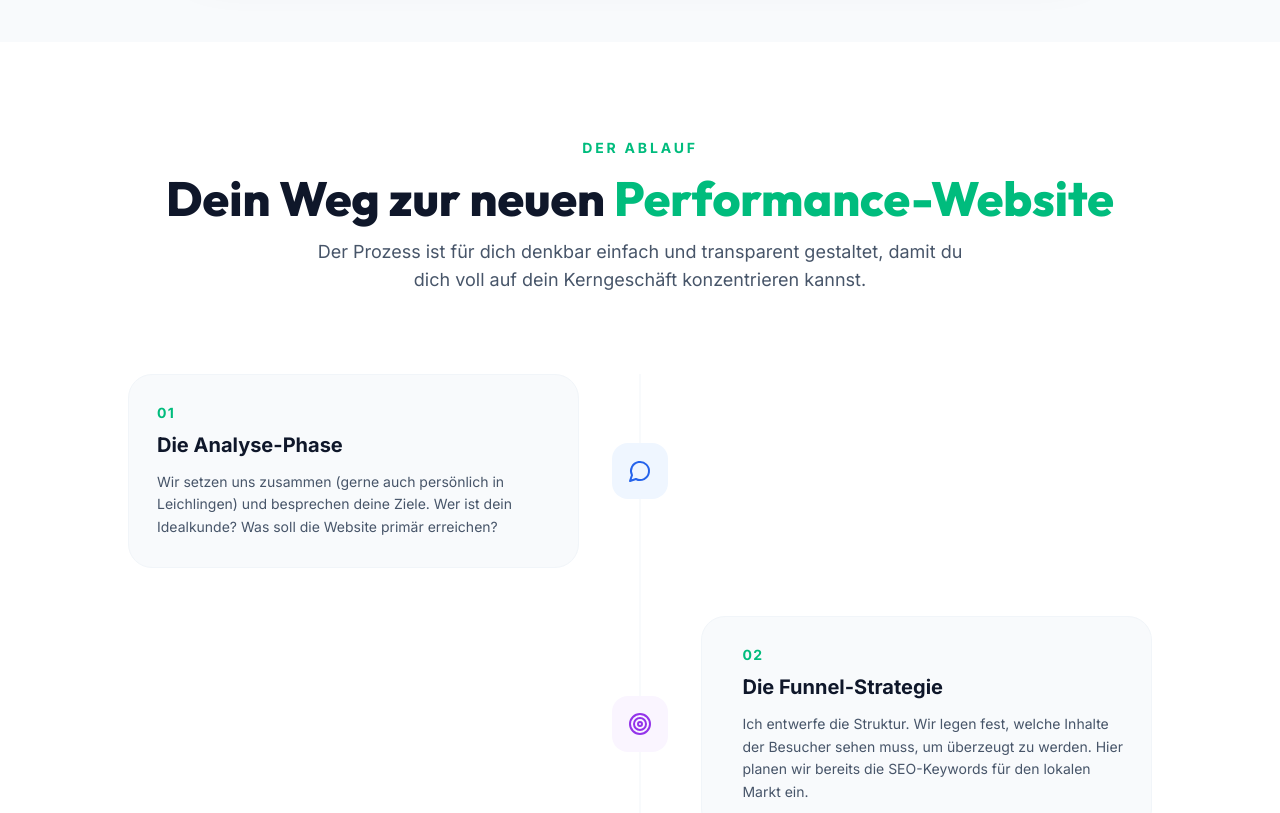
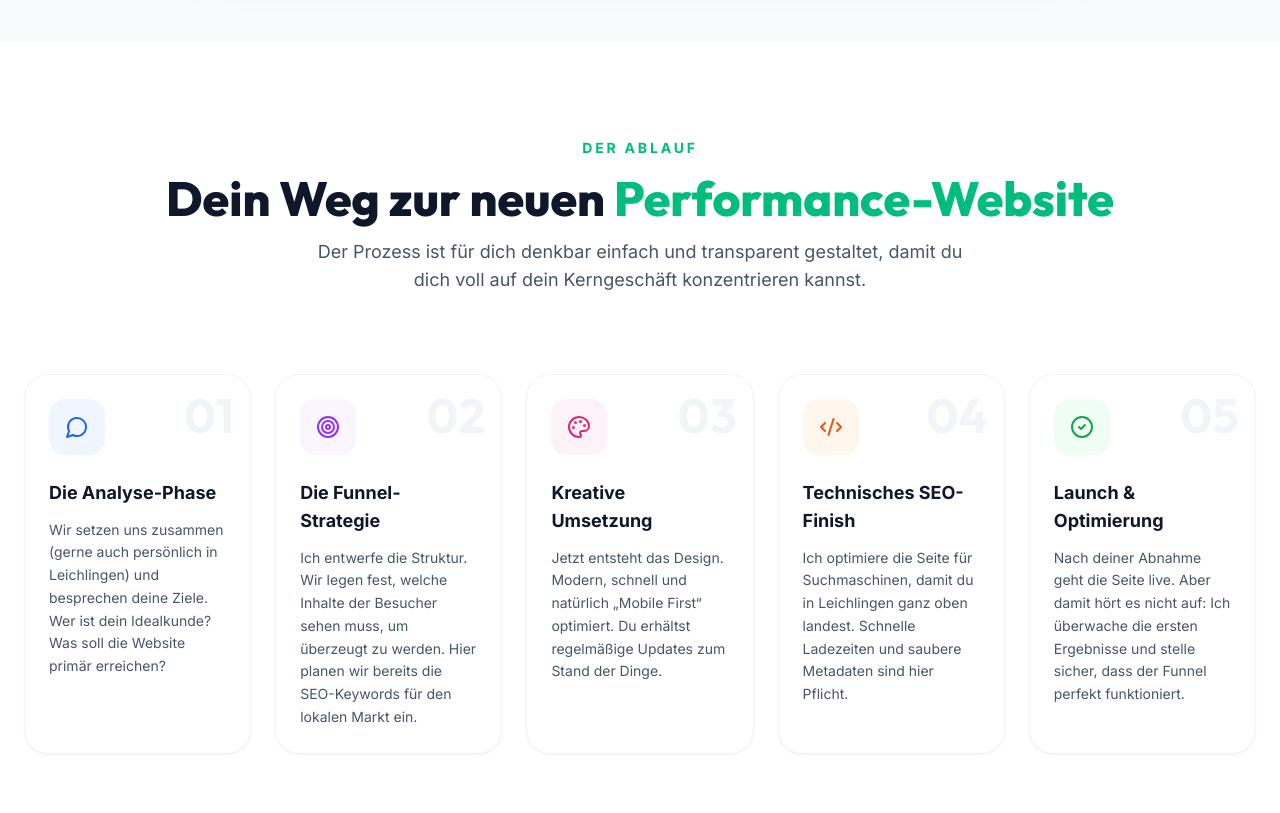
Before and after one commit to timmsug-source/website-linkedin, a Next.js app: page /webdesign/leichlingen in a window 1280 px wide. Shown: the part 3680-4493 px from the top of the page. Built offline with nearby package versions, Linux system fonts and the light colour scheme.

Commit message:
Refactor LeichlingenFlow to a side-by-side grid layout with hover effects

```diff
--- a/src/components/lp/LeichlingenSections.tsx
+++ b/src/components/lp/LeichlingenSections.tsx
@@ -47,7 +47,7 @@ const leichlingenSteps = [
 export function LeichlingenFlow() {
   return (
     <section className="py-24 px-6 bg-white" aria-label="Der Ablauf in Leichlingen">
-      <div className="max-w-5xl mx-auto">
+      <div className="max-w-7xl mx-auto">
         <motion.div
           initial={{ opacity: 0, y: 20 }}
           whileInView={{ opacity: 1, y: 0 }}
@@ -63,31 +63,31 @@ export function LeichlingenFlow() {
           </p>
         </motion.div>
 
-        <div className="relative">
-          <div className="absolute left-7 top-0 bottom-0 w-px bg-slate-100 md:left-1/2 md:-translate-x-1/2" />
-          <div className="space-y-12">
-            {leichlingenSteps.map((step, index) => {
-              const Icon = step.icon;
-              const isEven = index % 2 === 0;
-              return (
-                <div key={step.number} className="relative flex items-start gap-6 md:items-center">
-                  <div className={`relative z-10 w-14 h-14 rounded-2xl ${step.color} flex items-center justify-center shrink-0 md:absolute md:left-1/2 md:-translate-x-1/2`}>
+        <div className="grid grid-cols-1 md:grid-cols-2 lg:grid-cols-3 xl:grid-cols-5 gap-6">
+          {leichlingenSteps.map((step, index) => {
+            const Icon = step.icon;
+            return (
+              <motion.div
+                key={step.number}
+                initial={{ opacity: 0, y: 20 }}
+                whileInView={{ opacity: 1, y: 0 }}
+                viewport={{ once: true }}
+                transition={{ delay: index * 0.1 }}
+                className="group relative bg-white border border-slate-100 rounded-3xl p-6 shadow-sm hover:shadow-2xl hover:-translate-y-2 hover:border-accent/20 transition-all duration-300 flex flex-col"
+              >
+                <div className="flex justify-between items-start mb-6">
+                  <div className={`w-14 h-14 rounded-2xl ${step.color} flex items-center justify-center group-hover:scale-110 transition-transform duration-300`}>
                     <Icon size={24} />
                   </div>
-                  <motion.div
-                    initial={{ opacity: 0, x: isEven ? -30 : 30 }}
-                    whileInView={{ opacity: 1, x: 0 }}
-                    viewport={{ once: true }}
-                    className={`flex-1 bg-slate-50 border border-slate-100 rounded-3xl p-7 md:w-[44%] md:flex-none ${isEven ? "md:mr-auto md:pr-10" : "md:ml-auto md:pl-10"}`}
-                  >
-                    <span className="text-accent font-bold text-sm uppercase tracking-widest block mb-2">{step.number}</span>
-                    <h3 className="text-xl font-bold text-slate-900 mb-3">{step.title}</h3>
-                    <p className="text-slate-600 leading-relaxed text-sm">{step.body}</p>
-                  </motion.div>
+                  <span className="text-slate-100 font-display font-bold text-5xl group-hover:text-accent/20 transition-colors duration-300 -mt-2 -mr-2">
+                    {step.number}
+                  </span>
                 </div>
-              );
-            })}
-          </div>
+                <h3 className="text-lg font-bold text-slate-900 mb-3 group-hover:text-accent transition-colors duration-300">{step.title}</h3>
+                <p className="text-slate-600 leading-relaxed text-sm flex-1">{step.body}</p>
+              </motion.div>
+            );
+          })}
         </div>
       </div>
     </section>
```
